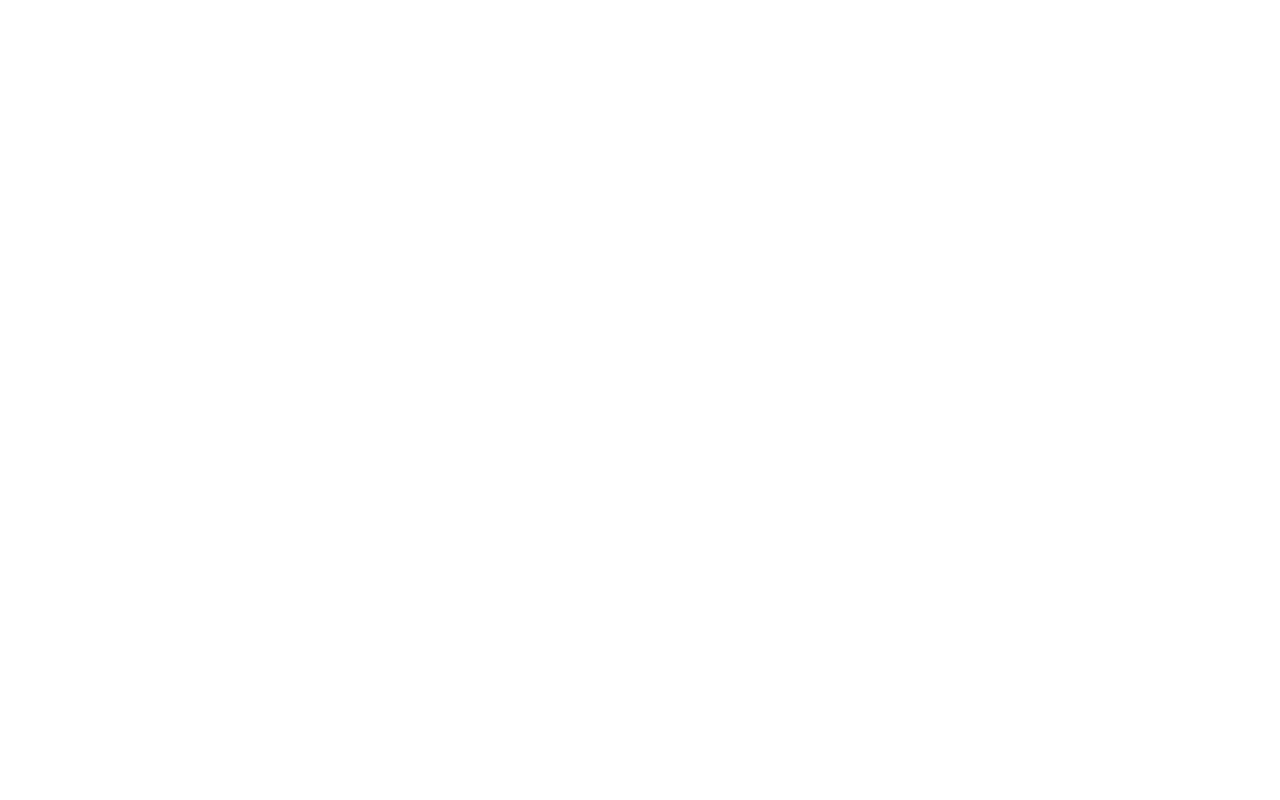
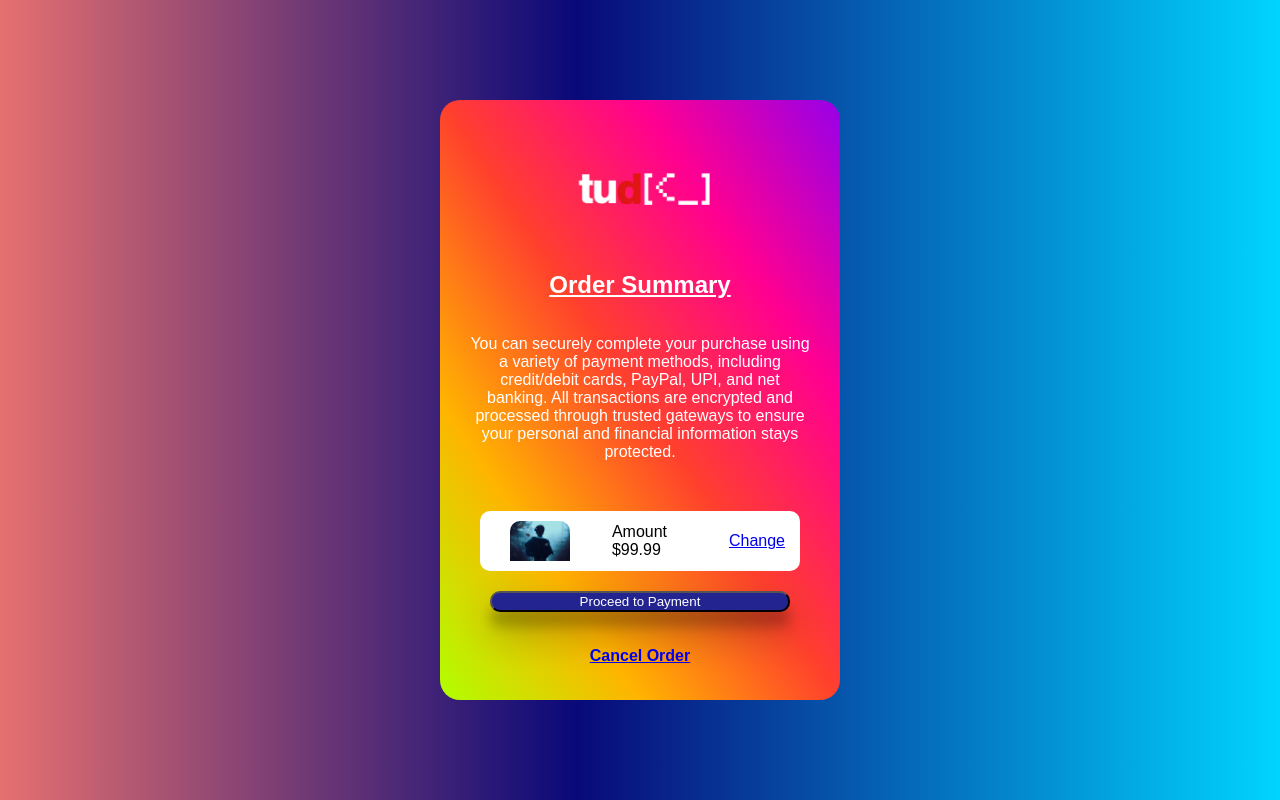
Before and after one commit to DeepakRoy58/web-dev-practice, a plain HTML site: page css-projects/web-3:ordersummarycard/index.html in a window 1280 px wide. Drawn offline with Linux system fonts and the light colour scheme.

Commit message:
Order Summary Cards

```diff
--- a/css-projects/web-3:ordersummarycard/index.html
+++ b/css-projects/web-3:ordersummarycard/index.html
@@ -4,12 +4,51 @@
     <meta charset="UTF-8">
     <meta name="viewport" content="width=device-width, initial-scale=1.0">
     <title>Order Card</title>
+    <link rel="stylesheet" href="style.css">
 </head>
 <body>
+
     <div class="container">
         <div class="card">
 
+            <!-- Image Section -->
+            <img class="image" src="/CSS-(P-2)/images/1750611496051.png" alt="Order Image" />
+
+            <!-- Text Box Section -->
+            <div class="textBox">
+                <h2>Order Summary</h2>
+                    <p>
+                      You can securely complete your purchase using a variety of payment methods, including credit/debit cards, PayPal, UPI, and net banking. All transactions are encrypted and processed through trusted gateways to ensure your personal and financial information stays protected.
+                    </p>
+
+            </div>
+
+            <!-- Amount Section -->
+            <div id="amountBox">
+                <div id="leftBox">
+                    <img src="/CSS-(P-2)/images/Screenshot from 2025-06-27 15-51-27.png" alt="Amount Icon" />
+                </div>
+
+                <div class="textamountBox">
+                    <p>Amount</p>
+                    <p>$99.99</p>
+                </div>
+
+                <div class="rightBox">
+                    <a href="#">Change</a>
+                </div>
+            </div>
+
+            <!-- Button Section -->
+            <button id="paymentBox">Proceed to Payment</button>
+
+            <!-- Cancel Section -->
+            <div class="cancelBox">
+                <a href="#">Cancel Order</a>
+            </div>
+
         </div>
     </div>
+
 </body>
 </html>
--- a/css-projects/web-3:ordersummarycard/style.css
+++ b/css-projects/web-3:ordersummarycard/style.css
@@ -0,0 +1,150 @@
+.container{
+    width: 100vw;
+    height: 100vh;
+    background: #e67070;
+    background: linear-gradient(90deg, rgba(230, 112, 112, 1) 0%, rgba(9, 9, 121, 1) 45%, rgba(0, 212, 255, 1) 100%);
+    display: flex;
+    justify-content: center;
+    align-items: center;
+}
+
+*{
+    margin: 0;
+    padding: 0;
+    box-sizing: border-box;
+}
+
+.card {
+    width: 400px;
+    height: 600px;
+    background-color: #000000;
+    /* background: #EEAECA;
+    background: radial-gradient(circle, rgba(238, 174, 202, 1) 0%, rgba(148, 187, 233, 1) 100%); */
+    background-image: linear-gradient(to left bottom, #9700e9, #ff0091, #ff402d, #ffb400, #b0ff00);
+    border-radius: 20px;
+    display: flex;
+    flex-direction: column;
+    align-items: center;
+}
+
+.card img {
+        width: 100%;
+        margin:-40px;
+        padding: 10px;
+        border-top-left-radius: 20px;
+        border-top-right-radius: 20px;
+    }
+
+
+
+/* h2{
+    color: white;
+    font-family: Arial, Helvetica, sans-serif;
+
+}
+
+p{
+    font-family: Arial, Helvetica, sans-serif;
+    color: white;
+    font-size: 1.2rem;
+    margin: 20px;
+    padding: 20px;
+} */
+
+h2{
+    text-decoration: underline;
+    /* border: 2px solid rgb(0, 0, 0); */
+    border-radius: 10px;
+    height: 10px;
+
+}
+
+.textBox h2,
+.textBox p {
+    margin: 10px;
+    padding: 20px;
+    display: flex;
+    flex-direction: column;
+    gap: 15px;
+    justify-content: center;
+    text-align: center;
+    align-items: center;
+    color: white;
+    font-family: Arial, Helvetica, sans-serif;
+}
+
+
+#paymentBox{
+    width:300px;
+    height: 600px;
+    color: white;
+    font-family: Arial, Helvetica, sans-serif;
+    background-color: rgb(36, 36, 145);
+    box-shadow: rgba(0, 0, 0, 0.3) 0px 19px 38px, rgba(0, 0, 0, 0.22) 0px 15px 12px;
+    border-radius: 10px;
+}
+
+#amountBox{
+    width: 80%;
+    height: 10%;
+    margin: 20px;
+    background-color: #fff;
+    text-align: center;
+    /* display: flex;
+    justify-content: center; */
+    padding: 20px;
+    font-family: Arial, Helvetica, sans-serif;
+    font-size: 1rem;
+    display: flex;
+    flex-direction: row;
+    justify-content: space-between;
+    border-radius: 10px;
+    align-items: center;
+
+}
+
+#leftBox
+{
+    /* width: fit-content; */
+    display: flex;
+    align-items: center;
+}
+
+
+.cancelBox {
+    font-family: Arial, Helvetica, sans-serif;
+    margin: 30px;
+    padding: 5px;
+    font-weight: bold;
+
+}
+
+
+.textamountBox p{
+    color: #000000;
+}
+
+#paymentBox:hover {
+    background-color: rgb(60, 60, 180);
+    cursor: pointer;
+    transform: scale(1.02);
+    transition: all 0.3s ease-in-out;
+}
+
+#amountBox {
+    display: flex;
+    justify-content: space-between;
+    align-items: center;
+    padding: 15px;
+}
+
+.textamountBox {
+    text-align: left;
+    margin-left: 10px;
+}
+
+#amountBox #leftBox img{
+    width: 80px;
+    margin-left: 5px;
+
+}
```
